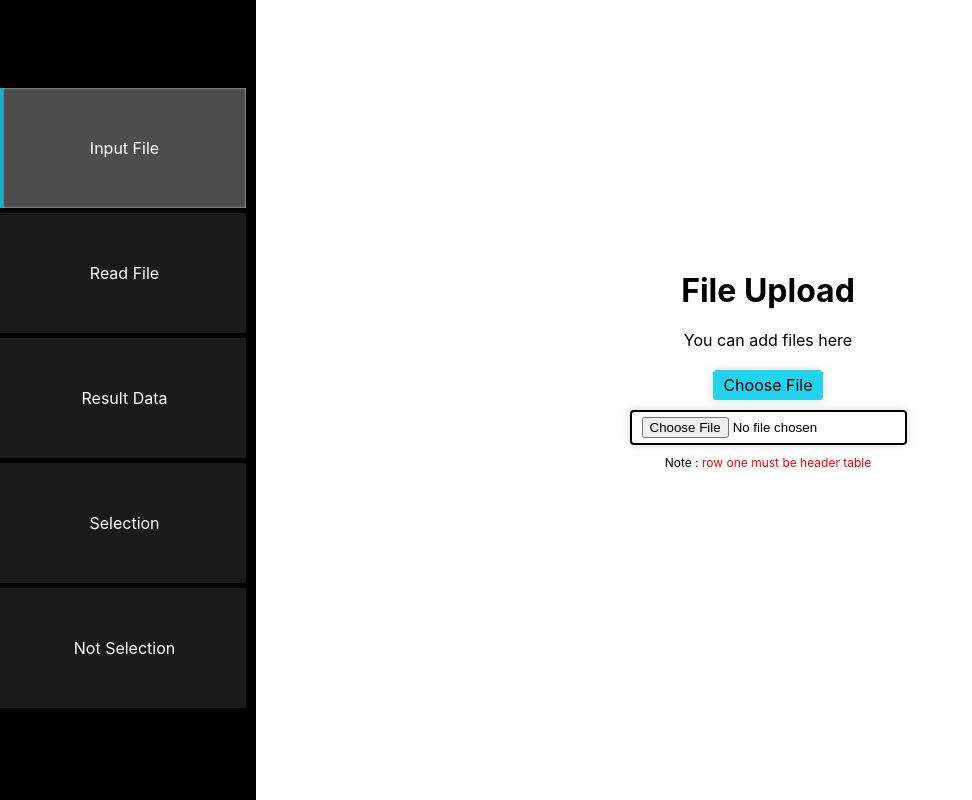
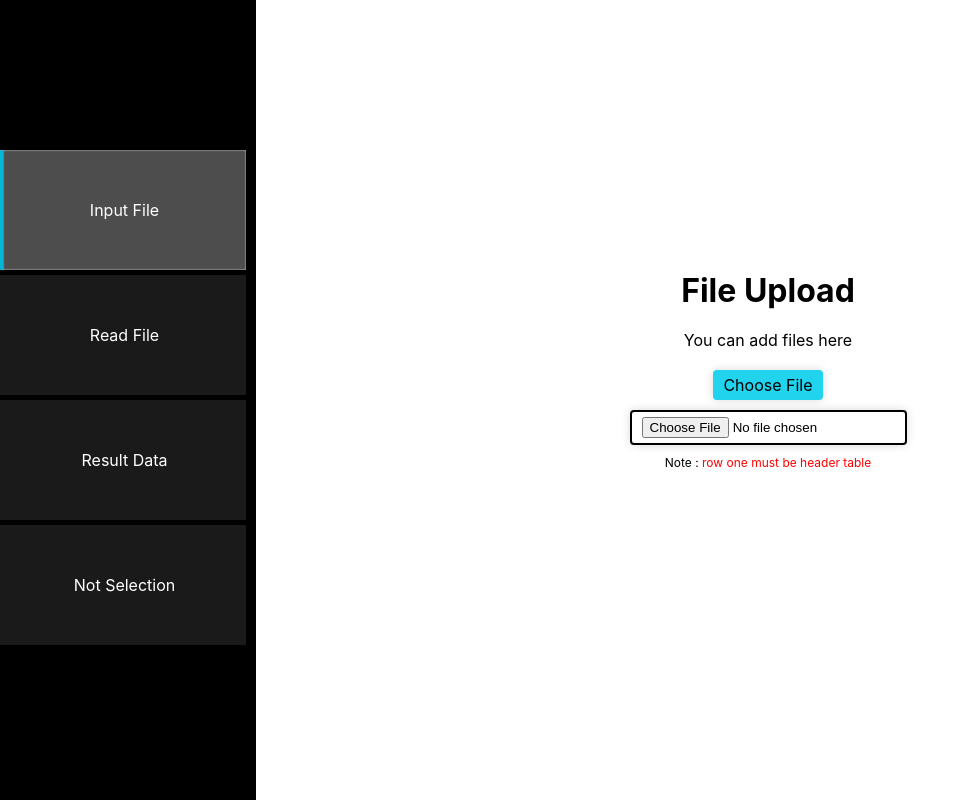
Before and after one commit to agvenmuharisrifqi/showDataML, a Django app: template templates/index.html in a window 1280 px wide. Shown: the whole page, without its empty margins (0-972 px from the left). Run offline with Django 4.2, Linux system fonts and the light colour scheme; the template is opened without the code that fills it, so the values that code supplies are empty; some libraries are stand-ins or nearby versions.

Commit message:
nemabahkan komentar di tombol Selection

```diff
--- a/templates/index.html
+++ b/templates/index.html
@@ -16,7 +16,7 @@
                 <li class="nav-item active">Input File</li>
                 <li class="nav-item">Read File</li>
                 <li class="nav-item">Result Data</li>
-                <li class="nav-item">Selection</li>
+                <!-- <li class="nav-item">Selection</li> -->
                 <li class="nav-item">Not Selection</li>
             </ul>
         </nav>
```
